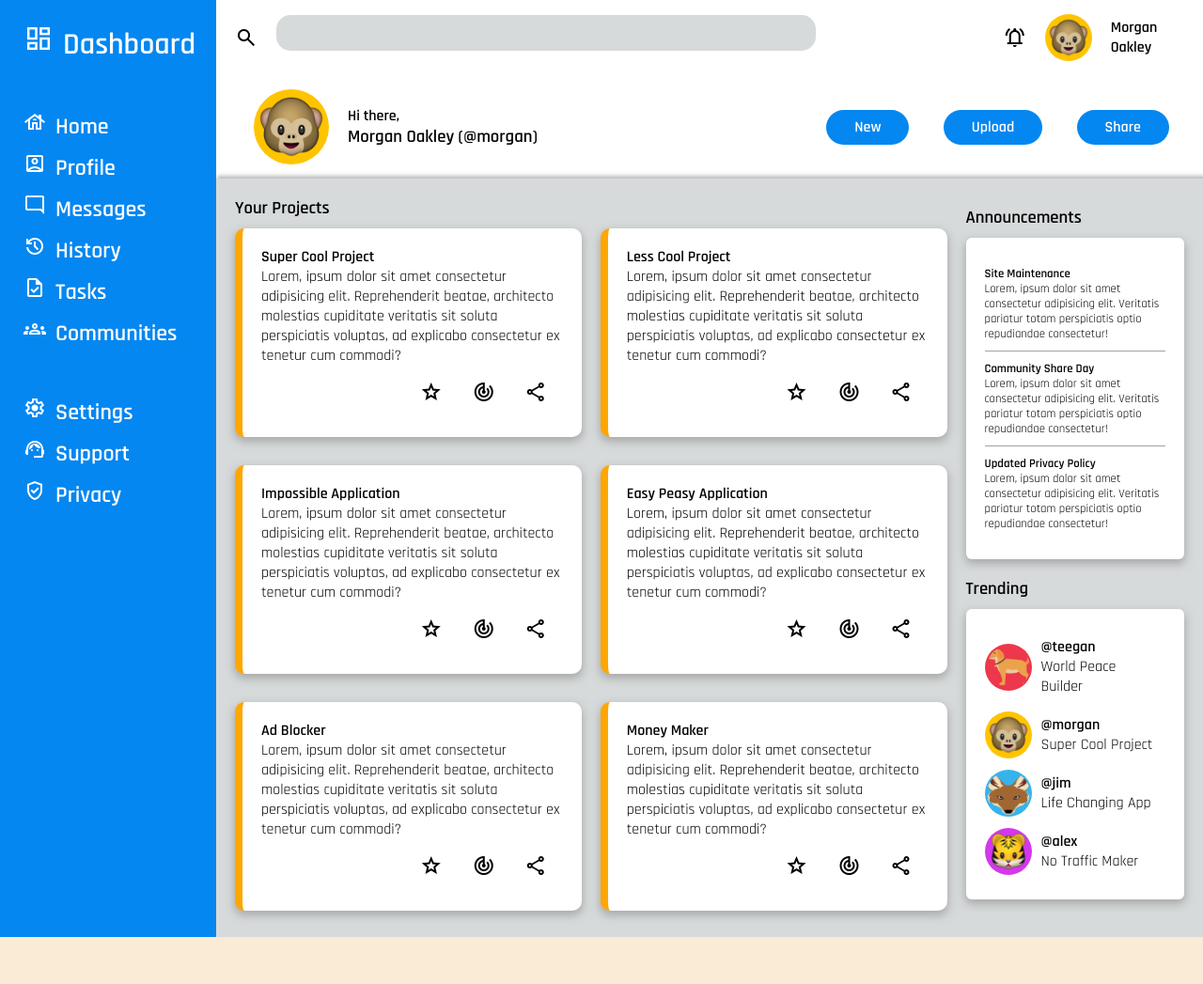
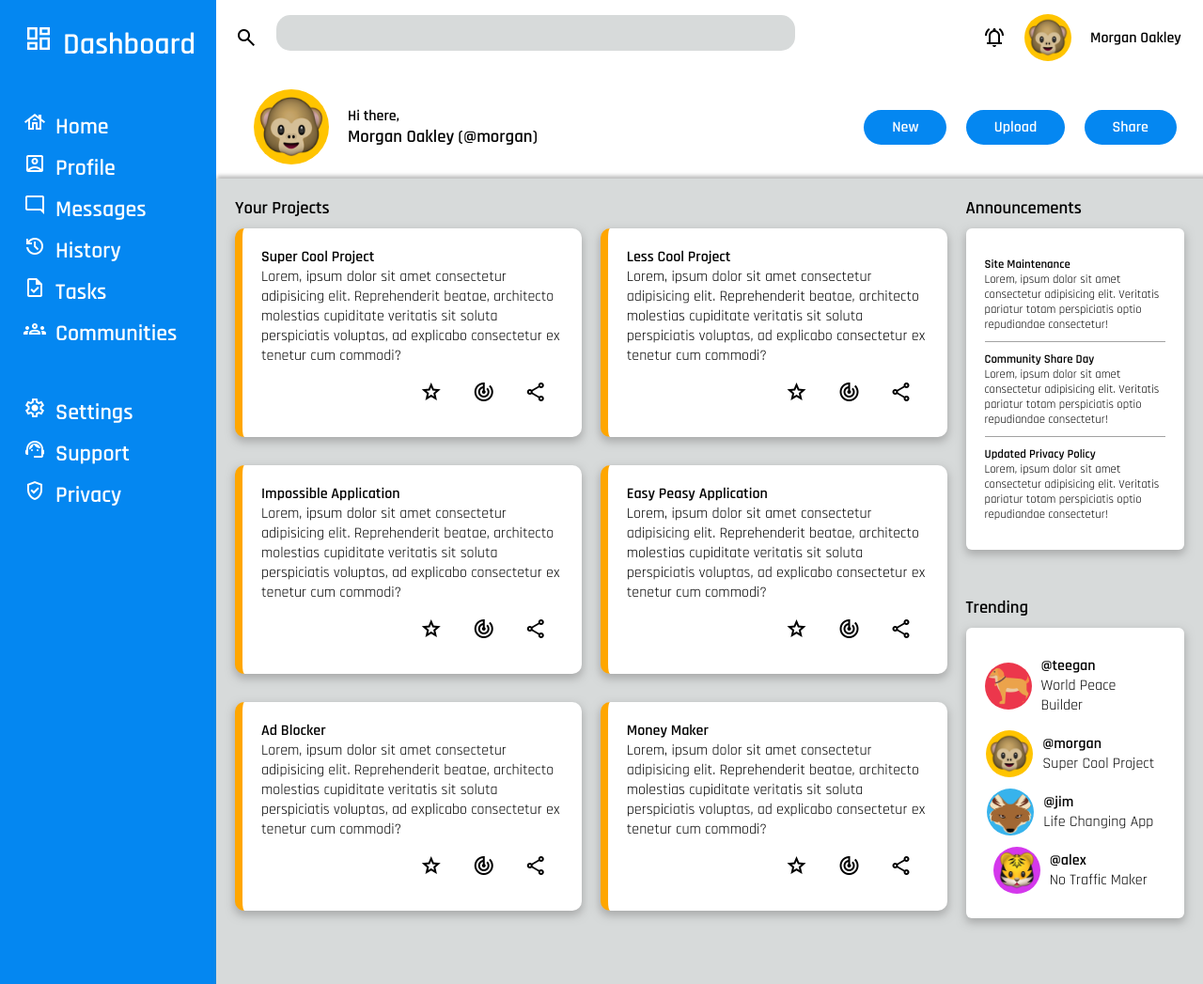
Before and after one commit to T-Pirozzini/admin-dashboard, a plain HTML site: page index.html in a window 1280 px wide. Shown: the whole page at 94% size. Before the commit the page ends 997 px from the top, so only its background shows below. Drawn offline with nearby package versions, Linux system fonts and the light colour scheme.

Commit message:
refactor

```diff
--- a/style.css
+++ b/style.css
@@ -51,7 +51,7 @@ button {
   border-radius: 20px;
   border: none;
   padding: 8px 30px;
-  margin: 1rem;
+  margin: .5rem;
   font-family: 'Rajdhani', sans-serif;
   font-size: 1rem;
   font-weight: 700;
@@ -81,6 +81,7 @@ input {
 }
 .name {
   font-weight: 900;
+  min-width: 100px;
 }
 
 nav {
@@ -149,11 +150,15 @@ nav {
   min-width: 200px;
   max-width: 400px;
 }
-.announcement-container, .trending-container, .announcement-title, .trending-title {
+.announcement-container, .trending-container {
   margin-left: 20px;
   margin-top: 10px;
+  padding-bottom: 30px;
+}
+.announcement-title, .trending-title {
+  margin-left: 20px;
+}
 
-}
 .announcement-container > div, .trending-container > div {
   margin-bottom: 20px;
   border-radius: 6px;
@@ -162,6 +167,7 @@ nav {
 .announcements, .trendings {
   padding: 20px;
   background-color: white;
+  max-width: 300px;
 }
 .announcements > div {
   padding: 10px 0px;
@@ -173,15 +179,12 @@ nav {
 .announcements > div > h4, .announcements > div > p {
   font-size: .8rem;
 }
-
-.trendings {
-  background-color:white;
-}
 .trendings > div > div {
   padding: 10px;
 }
 .trendings > div {
   display: flex;
+  justify-content: center;
   align-items: center;
 }
 .trendings > div > img {
```
Also changed, not shown: assets/main-page.png.
